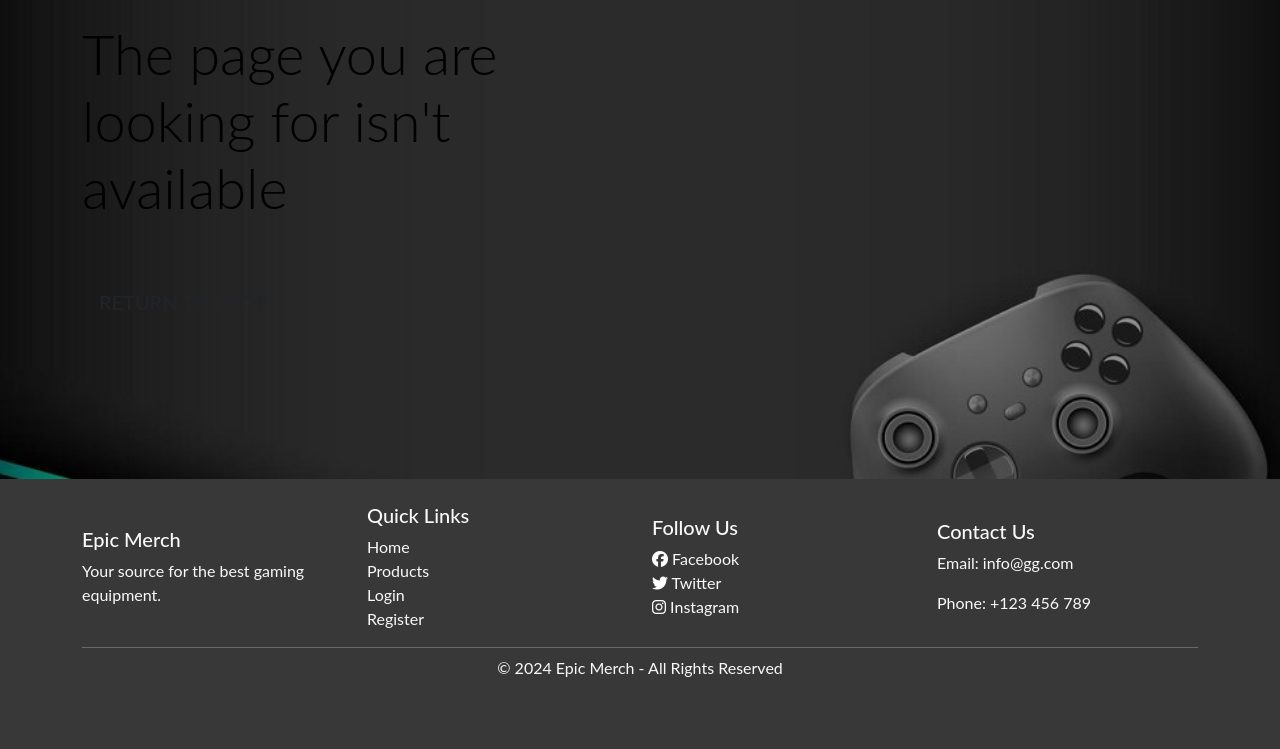
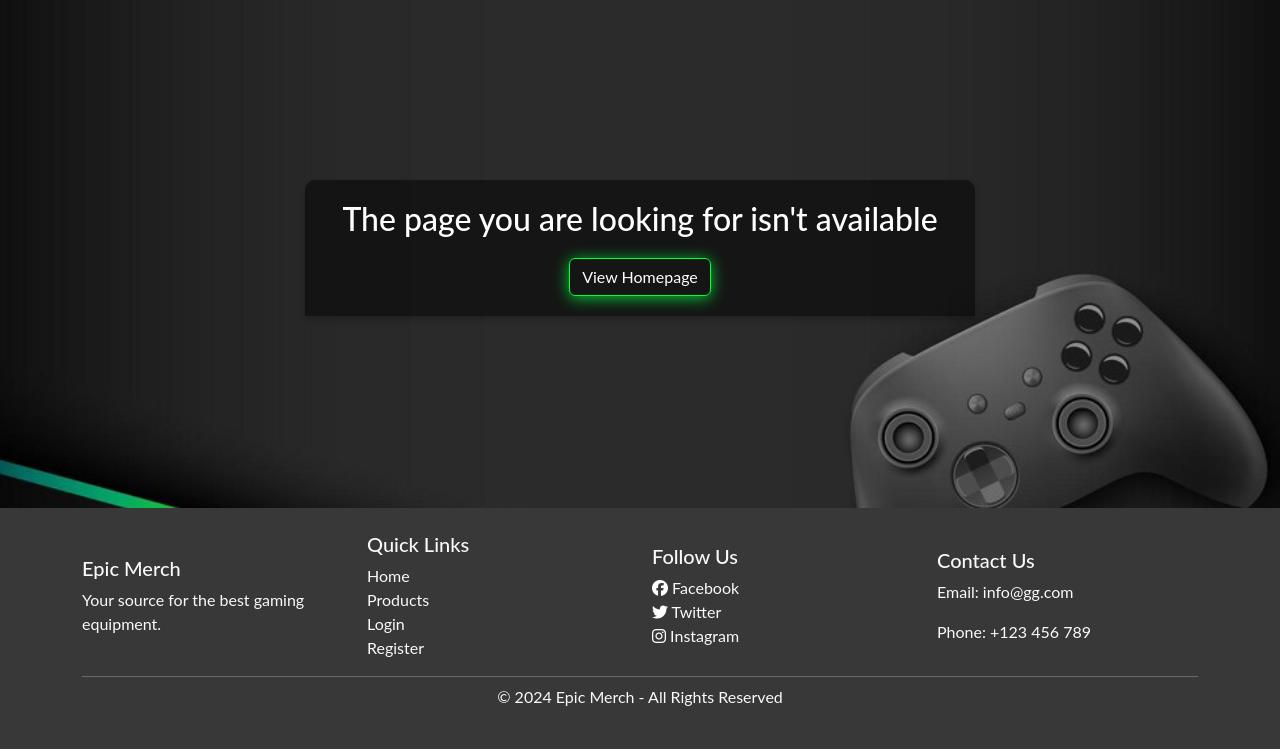
Before and after one commit to nazar0309/epic_merch, a Django app: template templates/404.html in a window 1280 px wide. Shown: the part 80-829 px from the top of the page. Before the commit the page ends 757 px from the top, so only its background shows below. Run offline with Django 3.2, Linux system fonts and the light colour scheme; the template is opened without the code that fills it, so the values that code supplies are empty; some libraries are stand-ins or nearby versions.

Commit message:
Add 404 template

```diff
--- a/templates/404.html
+++ b/templates/404.html
@@ -7,19 +7,10 @@
         </div>
     </div>
     <div class="container h-100">
-        <div class="row h-100">
-            <div class="col-7 col-md-6 my-auto">
-                <h1 class="display-4 logo-font text-black">
-                    The page you are looking for isn't available
-                </h1>
-                <div class="my-5">
-                    <h4>
-                        <a href="{% url 'products' %}"
-                            class="shop-now-button btn btn-lg rounded-0 text-uppercase py-3">
-                                Return to shop
-                        </a>
-                    </h4>
-                </div>
+        <div class="center-block">
+            <div class ='logo-block'>
+                <h1>The page you are looking for isn't available</h1>
+                <a href="{% url 'home' %}" class="btn btn-outline-success">View Homepage</a>
             </div>
         </div>
     </div>
```
